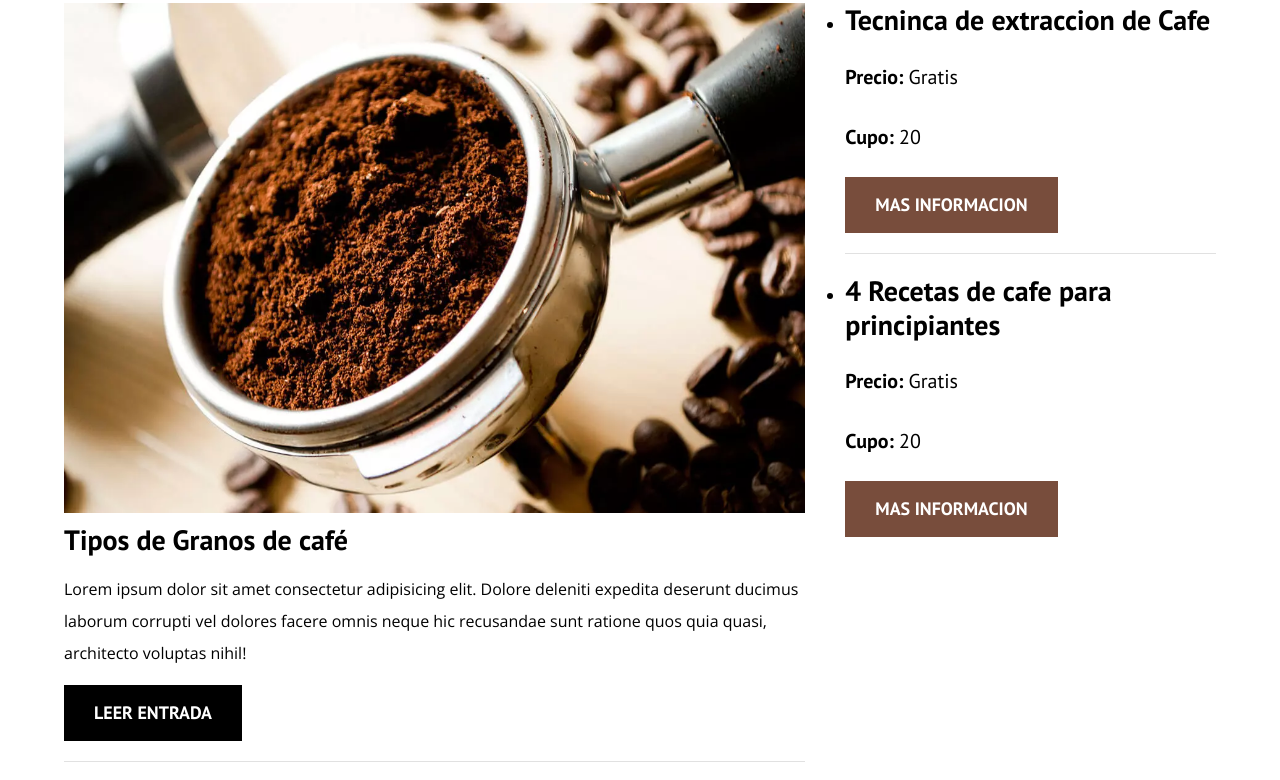
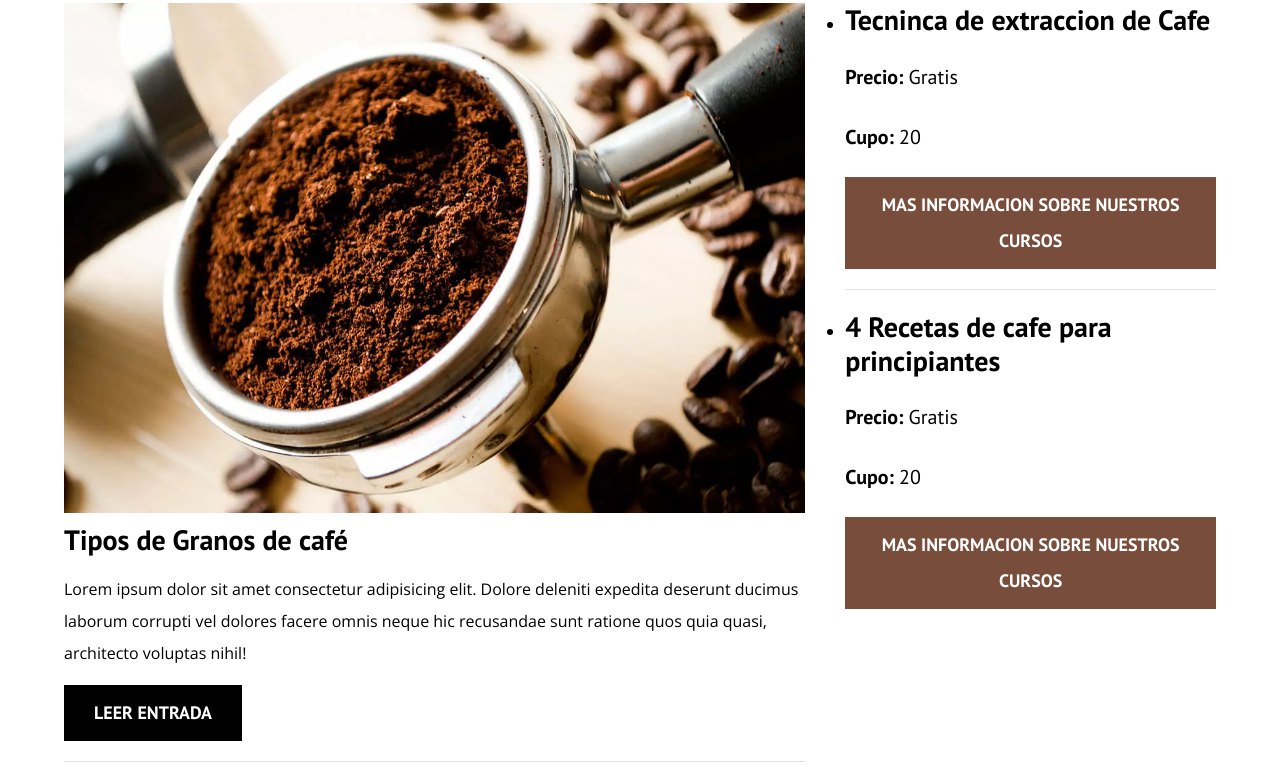
Before and after one commit to KennyKenny01/blog_coffe, a plain HTML site: page index.html in a window 1280 px wide. Shown: the part 699-1479 px from the top of the page. Drawn offline with nearby package versions, Linux system fonts and the light colour scheme.

Commit message:
Proyecto Terminado

```diff
--- a/index.html
+++ b/index.html
@@ -5,6 +5,7 @@
     <meta http-equiv="X-UA-Compatible" content="IE=edge">
     <meta name="viewport" content="width=device-width, initial-scale=1.0">
     <title>Blog De Cafe</title>
+    <meta name="description" content="Página web de Blog de café">
     <!--Prefetch para que la carga de curso.html se haga desde el index-->
     <link rel="prefetch" href="cursos.html" as="document">
     <!---Preload-->
@@ -95,7 +96,7 @@
                     <p class="widget-curso__label">Cupo:
                         <span class="widget-curso__info">20</span>
                     </p>
-                    <a href="entrada.html" class="boton boton--secundario">Mas Informacion</a>
+                    <a href="entrada.html" class="boton boton--secundario">Mas Informacion sobre nuestros cursos</a>
                 </li>
                 <li class="widget-curso">
                     <h4 class="no-margin">4 Recetas de cafe para principiantes</h4>
@@ -105,7 +106,7 @@
                     <p class="widget-curso__label">Cupo:
                         <span class="widget-curso__info">20</span>
                     </p>
-                    <a href="entrada.html" class="boton boton--secundario">Mas Informacion</a>
+                    <a href="entrada.html" class="boton boton--secundario">Mas Informacion sobre nuestros cursos</a>
                 </li>
             </ul>
         </aside>
```
